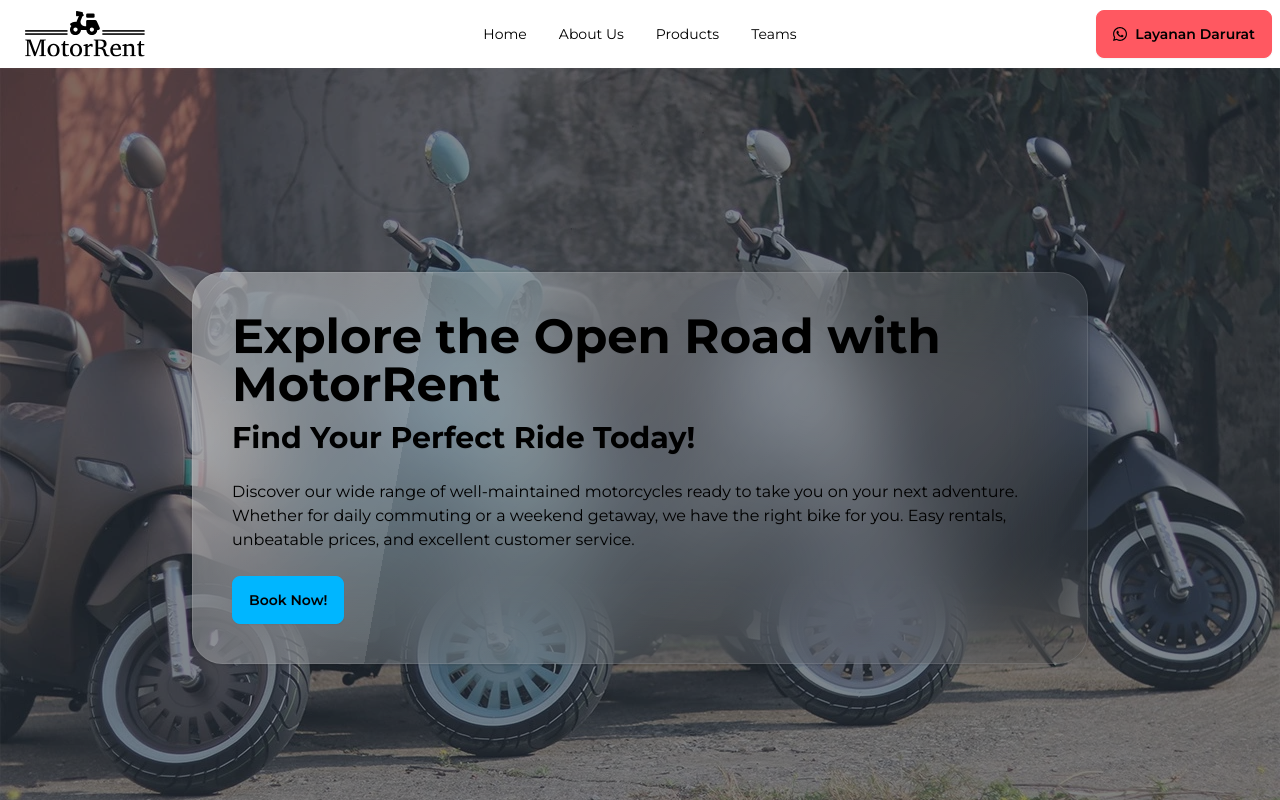
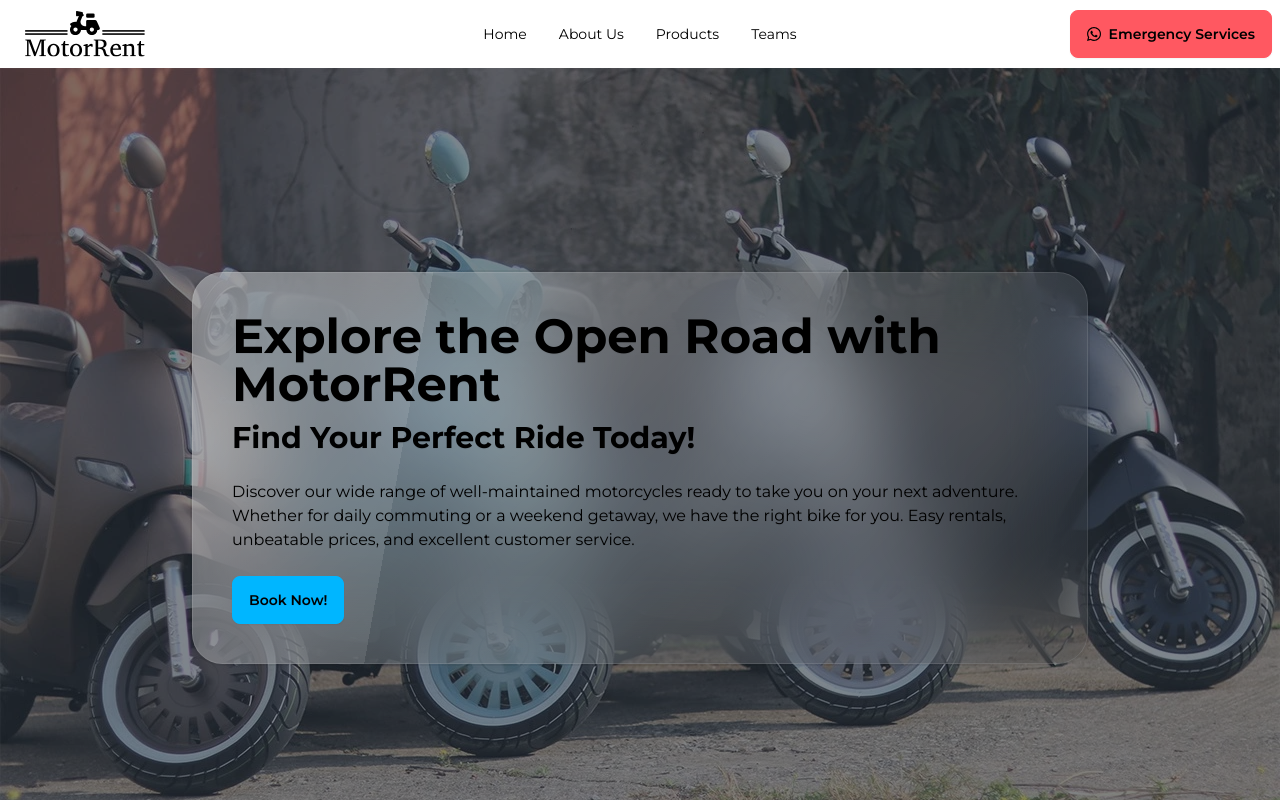
Before and after one commit to mrafid01/code-challange-2, a Next.js app: page / in a window 1280 px wide. Shown: the top 800 px of the page. Built offline with nearby package versions, Linux system fonts and the light colour scheme.

Commit message:
fix indonesia to english emergency button

```diff
--- a/src/components/Header.tsx
+++ b/src/components/Header.tsx
@@ -82,7 +82,7 @@ export default function Header() {
                         className="btn btn-error"
                     >
                         <FaWhatsapp className="h-full" />
-                        Layanan Darurat
+                        Emergency Services
                     </Link>
                 </div>
             </nav>
```
